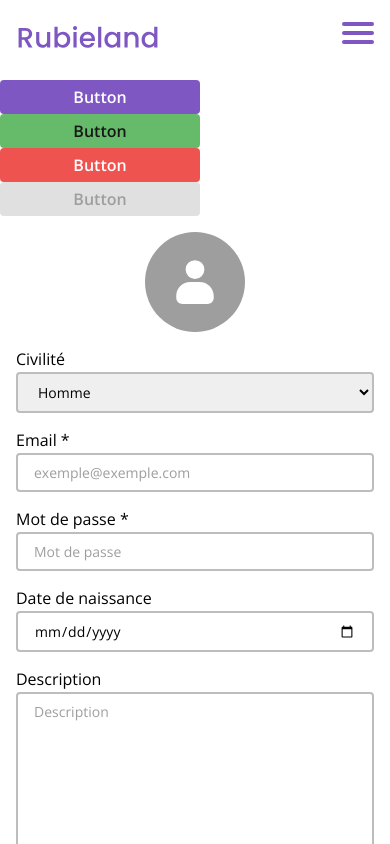
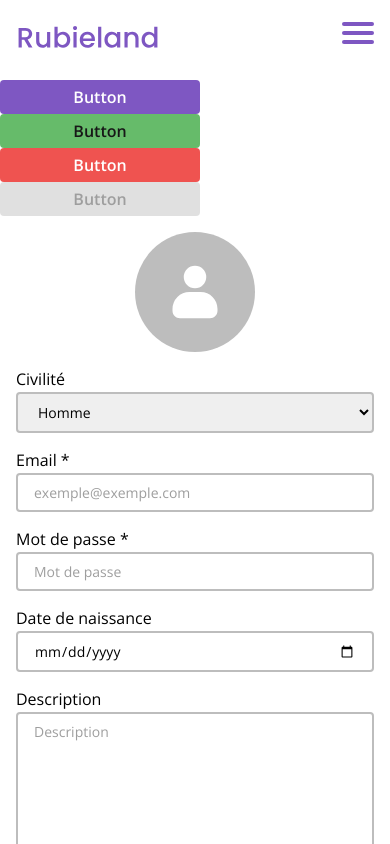
Before and after one commit to rubieland/rubieland, a React (Vite) app in the folder frontend/: page / in a window 390 px wide. Shown: the top 844 px of the page. Built offline with nearby package versions, Linux system fonts and the light colour scheme.

Commit message:
style(Avatar input): lighten grey background and increase width and height on small screens

```diff
--- a/frontend/src/assets/styles/form.scss
+++ b/frontend/src/assets/styles/form.scss
@@ -66,12 +66,12 @@ form {
 
 .edit-avatar-input {
   transition: all ease-in-out 0.3s;
-  background-color: $grey50;
+  background-color: $grey40;
   border-radius: 100%;
   text-align: center;
   cursor: pointer;
-  height: 100px;
-  width: 100px;
+  height: 120px;
+  width: 120px;
 
   &:hover {
     background-color: $blackTransp80;
@@ -86,8 +86,8 @@ form {
   @include flex-center-column;
   border-radius: 100%;
   position: relative;
-  height: 100px;
-  width: 100px;
+  height: 120px;
+  width: 120px;
 
   > img {
     object-position: center;
```
